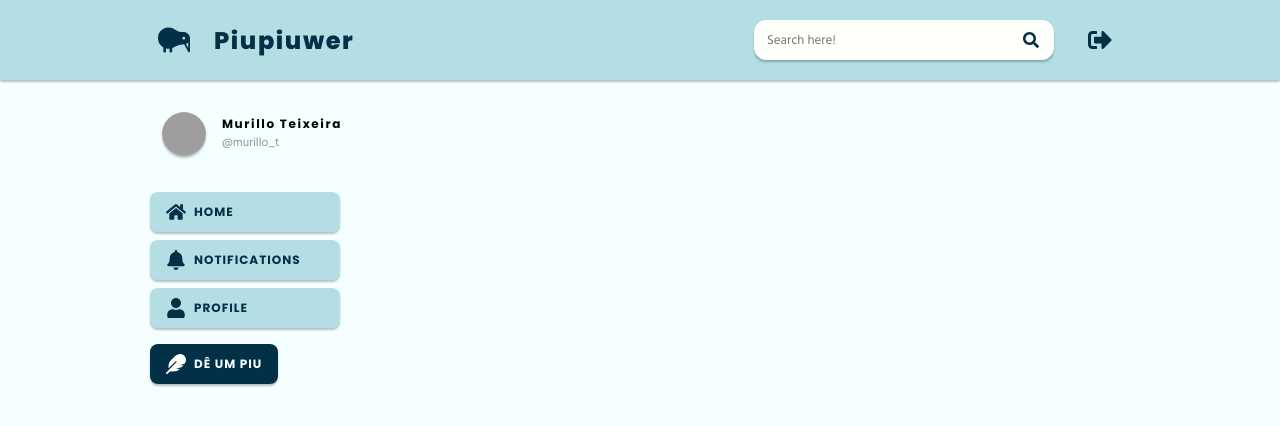
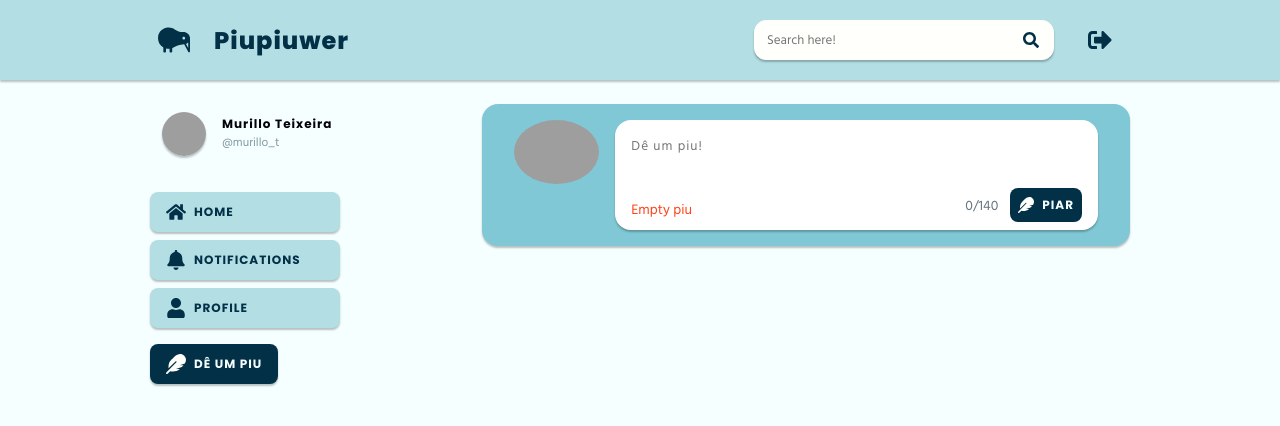
Before and after one commit to Pj-PiupiuweHtml/fazer-piupiuwer-em-reactjs-murillot90, a React (Create React App) app: page / in a window 1280 px wide. Shown: the top 426 px of the page. Built offline with nearby package versions, Linux system fonts and the light colour scheme; grey boxes are pictures that could not be loaded.

Commit message:
feat: Input area to piar created

```diff
--- a/src/assets/styles/index.ts
+++ b/src/assets/styles/index.ts
@@ -1,11 +1,15 @@
 import { createGlobalStyle } from 'styled-components';
-import { COLORS } from '../styles/themes';
+import { COLORS } from './themes';
 
 export const GlobalStyle = createGlobalStyle`
     * {
         margin: 0;
         padding: 0.0;
         box-sizing: border-box;
+    }
+
+    html {
+        font-size: 62.5%;
     }
 
     body {
@@ -43,7 +47,7 @@ export const GlobalStyle = createGlobalStyle`
         }
     }
 
-`
+`;
 
 export const GlobalTypography = createGlobalStyle`
     h1 {
@@ -112,4 +116,4 @@ export const StylizedScrollbars = createGlobalStyle`
     ::-webkit-scrollbar-corner {
         background: transparent;
     }
-`
+`;
--- a/src/pages/Feed/index.tsx
+++ b/src/pages/Feed/index.tsx
@@ -4,6 +4,8 @@ import { Link } from 'react-router-dom';
 import PageHeader from '../../components/PageHeader';
 import SidebarMenu from '../../components/SidebarMenu';
 import SidebarMenuCollapsed from '../../components/SidebarMenuCollapsed';
+
+import piarIcon from '../../assets/images/icons/feather-solid-white.svg';
 
 import api from '../../services/api';
 
@@ -16,6 +18,22 @@ function Feed() {
             <S.ContentWrapper>
                 <SidebarMenu/>
                 <SidebarMenuCollapsed/>
+                <S.FeedContent>
+                    <S.PiarInputArea>
+                        <img src="https://github.com/murillot90.png" alt="Avatar"/>
+                        <S.PiarInput>
+                            <textarea placeholder="Dê um piu!"></textarea>
+                            <S.PiarInputWarning>Empty piu</S.PiarInputWarning>
+                            <S.PiarInputFooter>
+                                <span>0/140</span>
+                                <button><img src={piarIcon} alt="Profile"/>Piar</button>
+                            </S.PiarInputFooter>
+                        </S.PiarInput>
+                    </S.PiarInputArea>
+                    <S.PiusSection>
+
+                    </S.PiusSection>
+                </S.FeedContent>
             </S.ContentWrapper>
         </>
     );
--- a/src/pages/Feed/styles.ts
+++ b/src/pages/Feed/styles.ts
@@ -10,3 +10,127 @@ export const ContentWrapper = styled.div`
     width: 90%;
     max-width: 980px;
 `;
+
+export const FeedContent = styled.main`
+    grid-column-start: 5;
+    grid-column-end: 13;
+    height: fit-content;
+    display: flex;
+    flex-direction: column;
+
+    @media (max-width: 820px) {
+        grid-column-start: 3;
+        grid-column-end: 13;
+    }
+`;
+
+export const PiarInputArea = styled.div`
+
+    background: #80C8D5;
+    border-radius: 1.6rem;
+    padding: 1.6rem 3.2rem;
+    display: flex;
+    box-shadow: 0px 0.2rem 0.2rem rgba(0, 0, 0, 0.25);
+    margin-bottom: 1.6rem;
+
+    img {
+        height: 6.4rem;
+        border-radius: 50%;
+        cursor: pointer;
+    }
+
+    @media (max-width: 820px) {
+
+        padding: 0;
+        visibility: hidden;
+
+        > img {
+            display: none;
+        }
+    }
+`;
+
+export const PiarInput = styled.div`
+
+    width: 100%;
+    height: 11.0rem;
+    position: relative;
+    margin-left: 1.6rem;
+
+    textarea {
+        border-radius: 1.6rem;
+        border-width: 1.6rem 1.6rem 4.8rem;
+        border-color: white;
+        box-shadow: 0rem 0.2rem 0.2rem rgba(0, 0, 0, 0.25);
+        height: 100%;
+        width: 100%;
+        resize: none;
+        font-family: 'Hind', sans-serif;
+        letter-spacing: 0.1rem;
+    }
+
+    @media (max-width: 820px) {
+        visibility: visible;
+        margin: 0;
+        width: 100%;
+        height: auto;
+    }
+`;
+
+export const PiarInputWarning = styled.div`
+    position: absolute;
+    bottom: 0.8rem;
+    left: 1.6rem;
+    font-size: 1.4rem;
+    color: #FF4218;
+`;
+
+export const PiarInputFooter = styled.div`
+
+    position: absolute;
+    display: flex;
+    flex-direction: row;
+    align-items: center;
+    justify-content: space-between;
+    bottom: 0.8rem;
+    right: 1.6rem;
+
+    span {
+        font-size: 1.4rem;
+        color: #667581;
+        margin-right: 1.2rem;
+        padding-top: 0.2rem;
+    }
+
+    button {
+        font-size: 1.4rem;
+        background: #023047;
+        color: #F5FFFF;
+        display: flex;
+        justify-content: left;
+        align-items: center;
+        border: none;
+        border-radius: 0.8rem;
+        padding: 0.8rem 0.8rem;
+        font-size: 1.2rem;
+        transition: 0.2s;
+    }
+
+    button:hover {
+        background: #084463;
+    }
+
+    button img {
+        border-radius: 0;
+        height: 1.6rem;
+        margin-right: 0.8rem;
+    }
+`;
+
+export const PiusSection = styled.div`
+
+
+    @media (max-width: 820px) {
+
+    }
+`;
```
